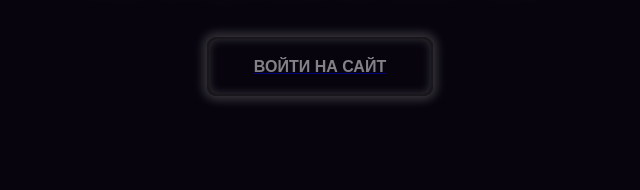
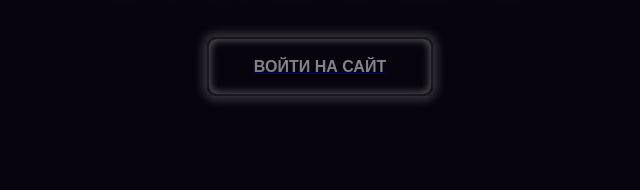
Before and after one commit to cheskidov/cheskidov.github.io, a plain HTML site: page index.html in a window 1280 px wide. In both pictures the pointer is over the button "ВОЙТИ НА САЙТ". Shown: the part 564-754 px from the top of the page, 320-960 px from the left. Drawn offline with Linux system fonts and the light colour scheme.

Commit message:
Edit styles

```diff
--- a/assets/css/style.css
+++ b/assets/css/style.css
@@ -366,8 +366,8 @@ h3 {
 
 .pc-btn__enter:hover {
     border-color: #2b2b2b;
-    color: #fff;
+    color: #FFFFFF;
     transition: all 150ms ease-in-out;
     z-index: 111 !important;
-    box-shadow: 0 0 10px 0 #666666 inset, 0 0 10px 4px #666666;
+    box-shadow: 0 0 10px 0 #CCCCCC inset, 0 0 10px 4px #666666;
 }
```
